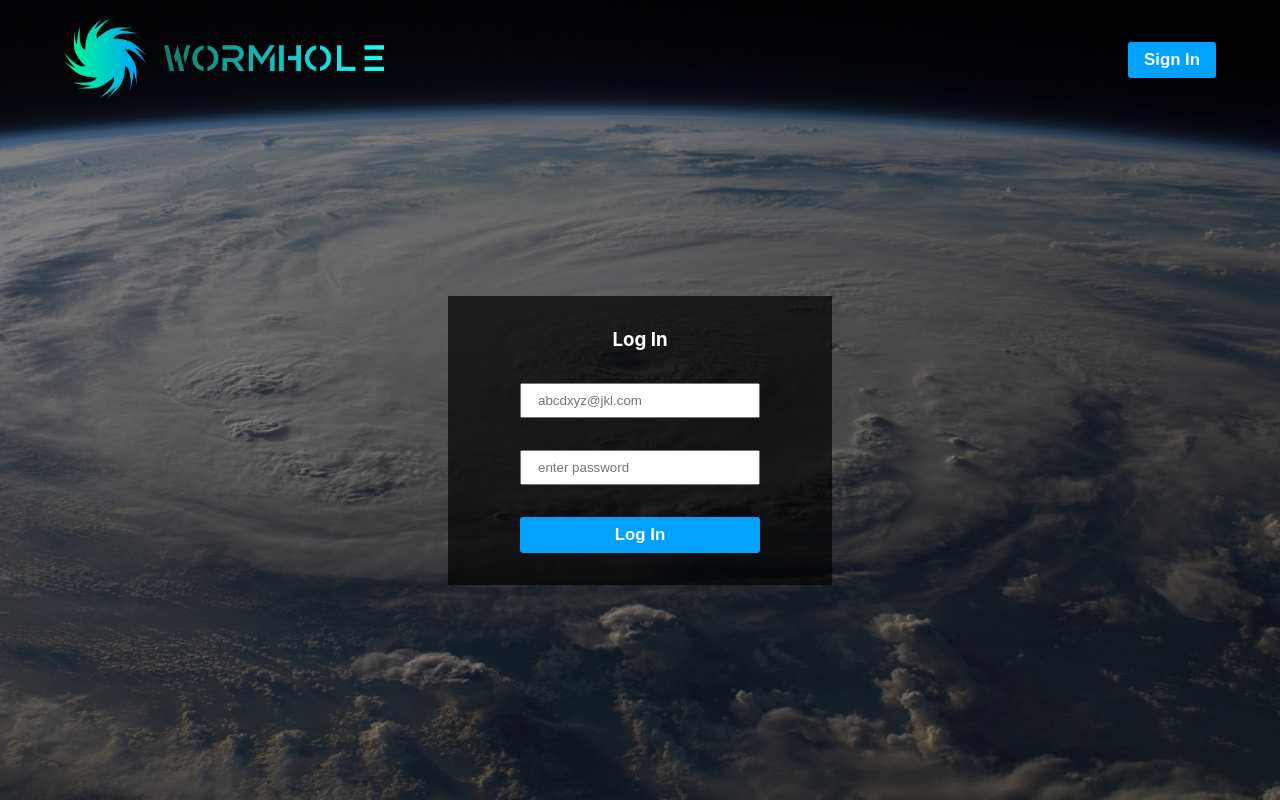
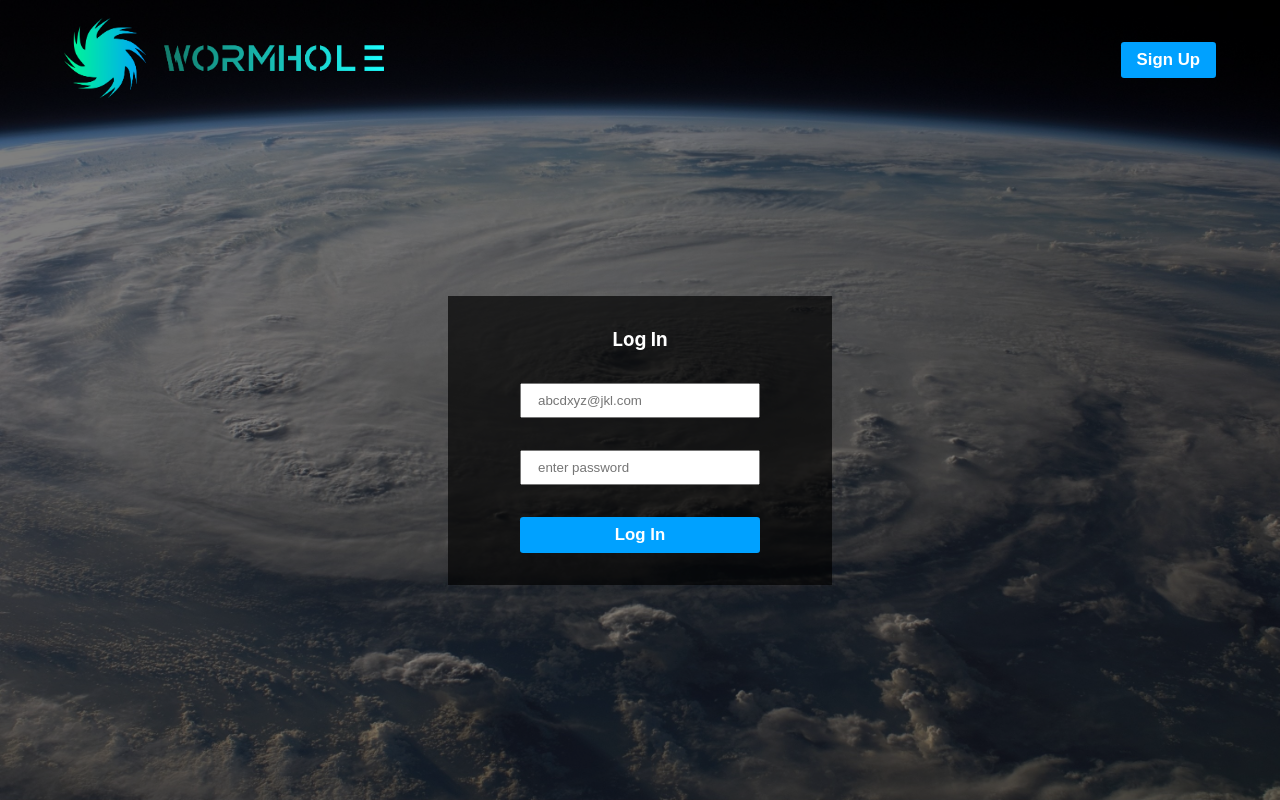
Before and after one commit to champ18ion/wormhole, a React (Create React App) app in the folder wormhole/: page /login in a window 1280 px wide. Built offline with nearby package versions, Linux system fonts and the light colour scheme; no server answers.

Commit message:
error handling

```diff
--- a/wormhole/src/components/Header.jsx
+++ b/wormhole/src/components/Header.jsx
@@ -11,7 +11,7 @@ export default function Header(props) {
          <img src={logo} alt="wormhole" />
         </div>
 
-        <button onClick={()=>navigate(props.login?'/login':'signup')}>{props.login ? "Log In":"Sign In"}</button>
+        <button onClick={()=>navigate(props.login?'/login':'/signup')}>{props.login ? "Log In":"Sign Up"}</button>
     </Container>
   )
 }
--- a/wormhole/src/pages/MyList.jsx
+++ b/wormhole/src/pages/MyList.jsx
@@ -1,4 +1,3 @@
-import axios from "axios";
 import { onAuthStateChanged } from "firebase/auth";
 import { ToastContainer } from 'react-toastify';
 import 'react-toastify/dist/ReactToastify.css';
@@ -27,7 +26,7 @@ export default function MyList() {
     if (email) {
       dispatch(getUsersLikedMovies(email));
     }
-  }, [email]);
+  }, [email,dispatch]);
 
   window.onscroll = () => {
     setIsScrolled(window.pageYOffset === 0 ? false : true);
```
Also changed, not shown: 1 other file (tests, documents, lock files or other folders).
